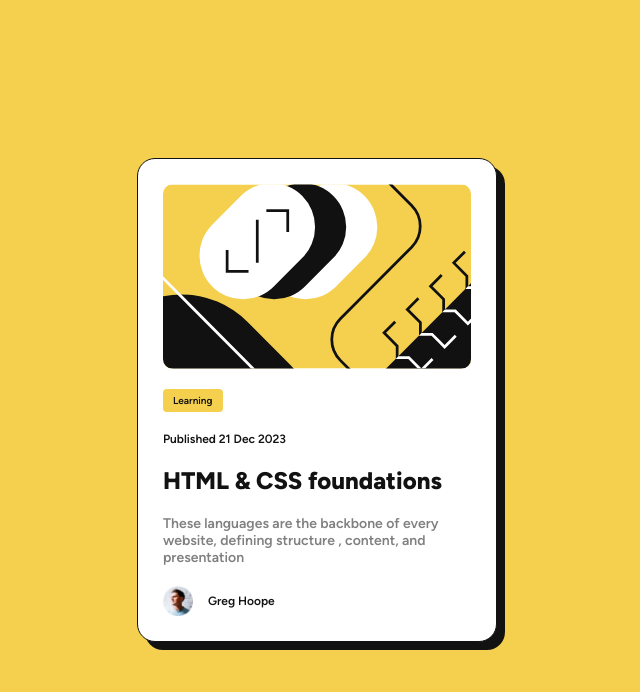
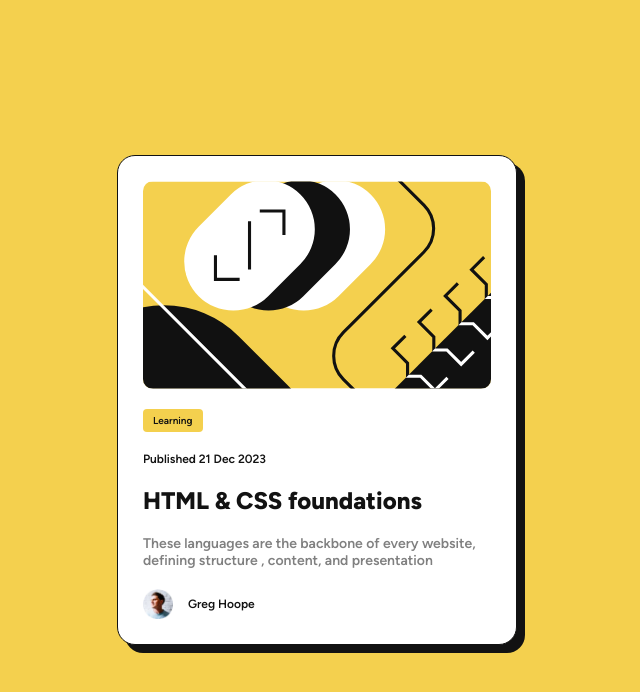
Before and after one commit to StrCode/Blog-Preview, a website: page index.html in a window 1280 px wide. Shown: the whole page, without its empty margins (323-963 px from the left). Drawn offline with Linux system fonts and the light colour scheme.

Commit message:
Revert "max width changed"
This reverts commit f89814b12544e34ce7223c2468ae3068030eddcf.

```diff
--- a/app/scss/components/card.scss
+++ b/app/scss/components/card.scss
@@ -2,7 +2,7 @@
   display: flex;
   flex-direction: column;
   background-color: var(--color-white);
-  max-width: 36rem;
+  max-width: 40rem;
   gap: 2rem;
   padding: 2.5rem 2.5rem;
   border: 1px solid var(--color-black);
```
Also changed, not shown: dist/style.css, 1 other file.
